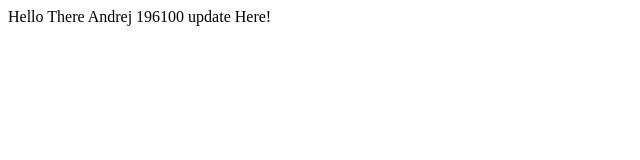
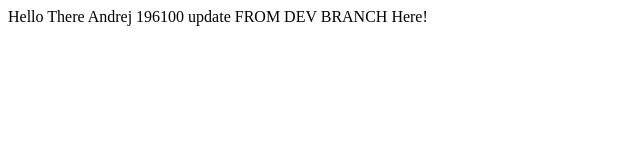
Before and after one commit to DrejSamurai/KIII_Homework4, a plain HTML site: page index.html in a window 1280 px wide. Shown: the whole page, without its empty margins (0-640 px from the left). Drawn offline with Linux system fonts and the light colour scheme.

Commit message:
Dev branch commit

```diff
--- a/index.html
+++ b/index.html
@@ -1 +1 @@
-<p>Hello There Andrej 196100 update Here!</p>
+<p>Hello There Andrej 196100 update FROM DEV BRANCH Here!</p>
```
